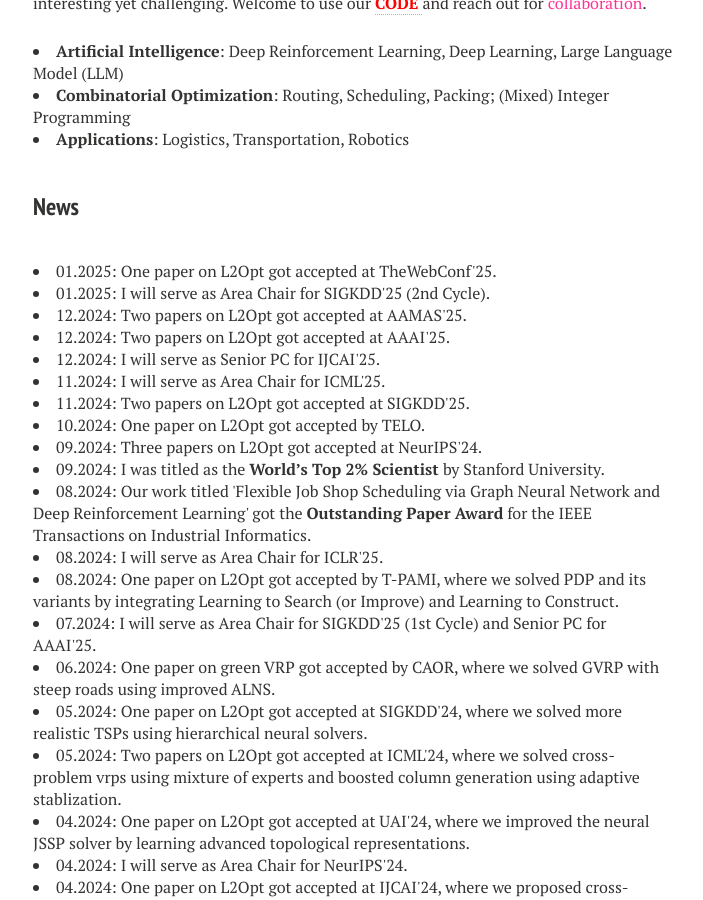
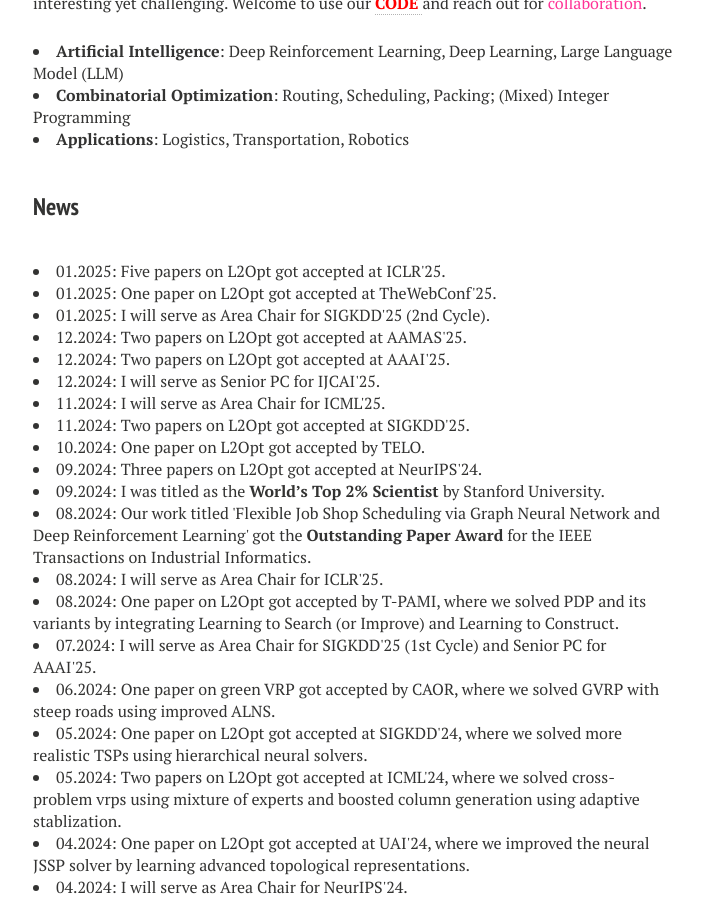
Before and after one commit to zhiguangcaosg/zhiguangcaosg.github.io, a Jekyll site: the page built from index.md, in a window 1280 px wide and 900 px high, scrolled down 812 px. Shown: the whole window, without its empty margins (287-990 px from the left). Built offline with Jekyll 4.4.1, drawn with Linux system fonts in a browser that asks for light colours; nearby versions of some CDN libraries.

Commit message:
Update index.md

```diff
--- a/index.md
+++ b/index.md
@@ -38,6 +38,10 @@ image: banner1.png
 </li>
 
 <h3 style="margin-bottom:-8px;padding-top:20px;">News</h3> <br>
+
+<li>
+01.2025:  Five papers on L2Opt got accepted at ICLR'25.
+</li>
 
 <li>
 01.2025:  One paper on L2Opt got accepted at TheWebConf'25.
```
